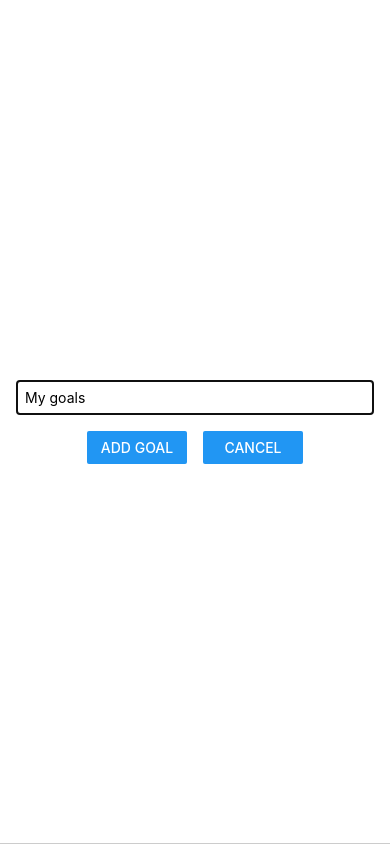
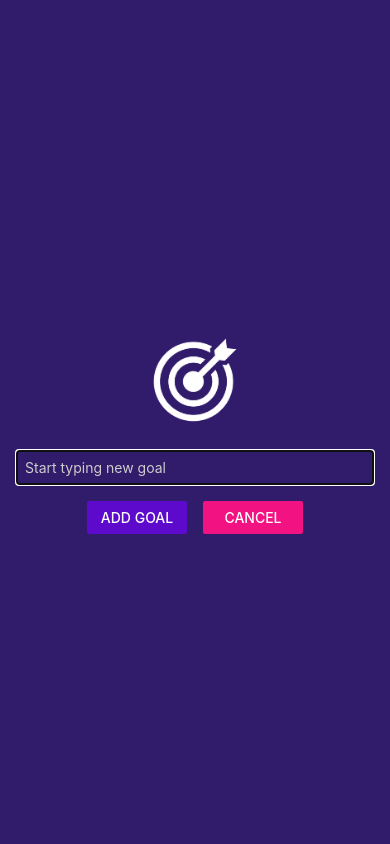
Before and after one commit to csabamarton/react-native-study, a React Native app: screen / in a window 390 px wide. Both pictures are taken after a click on the button "ADD NEW GOAL". Built offline with nearby package versions, Linux system fonts and the light colour scheme.

Commit message:
Adding image and some style

```diff
--- a/components/GoalInput.js
+++ b/components/GoalInput.js
@@ -1,4 +1,4 @@
-import {Button, Modal, StyleSheet, TextInput, View} from "react-native";
+import {Button, Image, Modal, StyleSheet, TextInput, View} from "react-native";
 import {useState} from "react";
 
 
@@ -20,17 +20,19 @@
     return (
         <Modal visible={props.visible} animationType={"slide"}>
             <View style={styles.inputContainer}>
+                <Image style={styles.image} source={require('../assets/images/goal.png')} />
                 <TextInput style={styles.textInput}
-                           placeholder='My goals'
+                           placeholder='Start typing new goal'
+                           placeholderTextColor='#cccccc'
                            onChangeText={goalInputHandler}
                            value={enteredGoalText}
                 />
                 <View style={styles.buttonContainer}>
                     <View style={styles.button}>
-                        <Button title='Add Goal' onPress={addGoalHandler}/>
+                        <Button title='Add Goal' onPress={addGoalHandler} color='#5e0acc'/>
                     </View>
                     <View style={styles.button}>
-                        <Button title='Cancel' onPress={props.onCancel}/>
+                        <Button title='Cancel' onPress={props.onCancel} color='#f31282'/>
                     </View>
                 </View>
             </View>
@@ -46,15 +48,14 @@
         justifyContent: 'center',
         alignItems: 'center',
         padding: 16,
-        borderBottomWidth: 1,
-        borderBottomColor: '#cccccc'
+        backgroundColor: '#311b6b'
     },
     textInput: {
         borderWidth: 1,
         borderColor: '#cccccc',
         width: '100%',
-        padding: 8
-
+        padding: 8,
+        color: 'white'
     },
     buttonContainer: {
         flexDirection: 'row',
@@ -63,5 +64,10 @@
     button: {
         width: 100,
         marginHorizontal: 8
+    },
+    image: {
+        width: 100,
+        height: 100,
+        margin: 20
     }
 })
```
Also changed, not shown: assets/images/goal.png (added).
